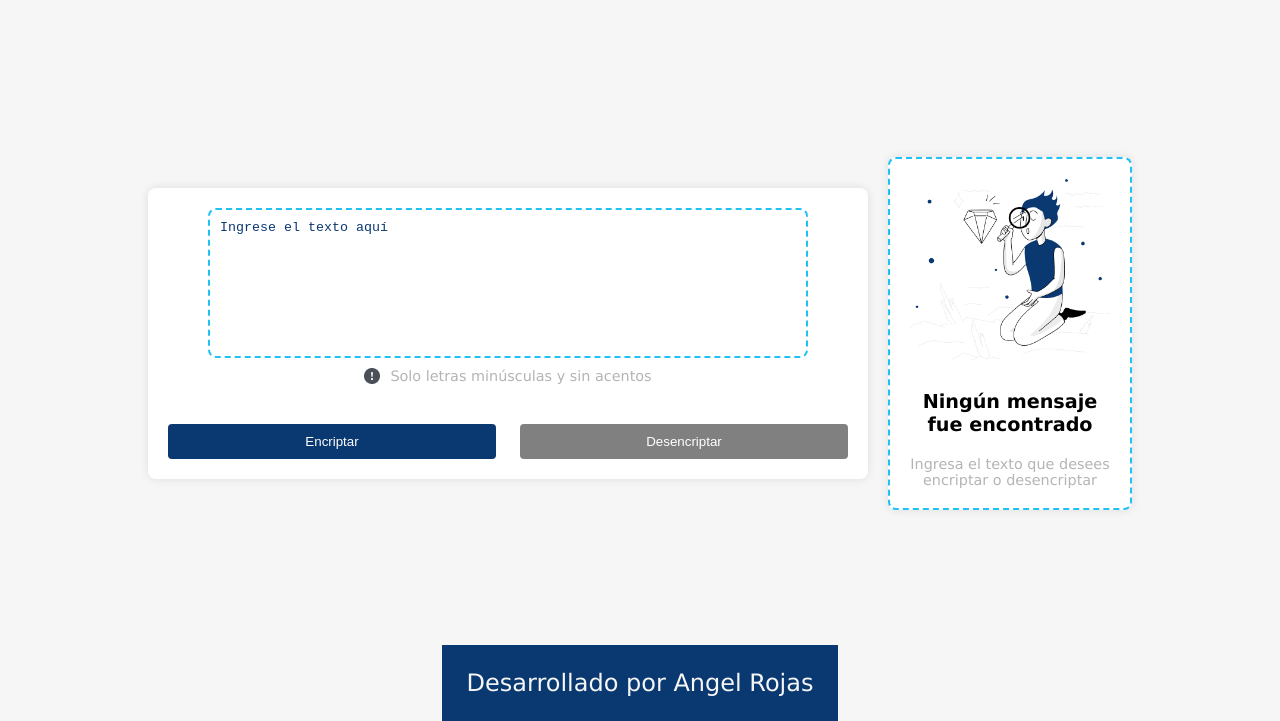
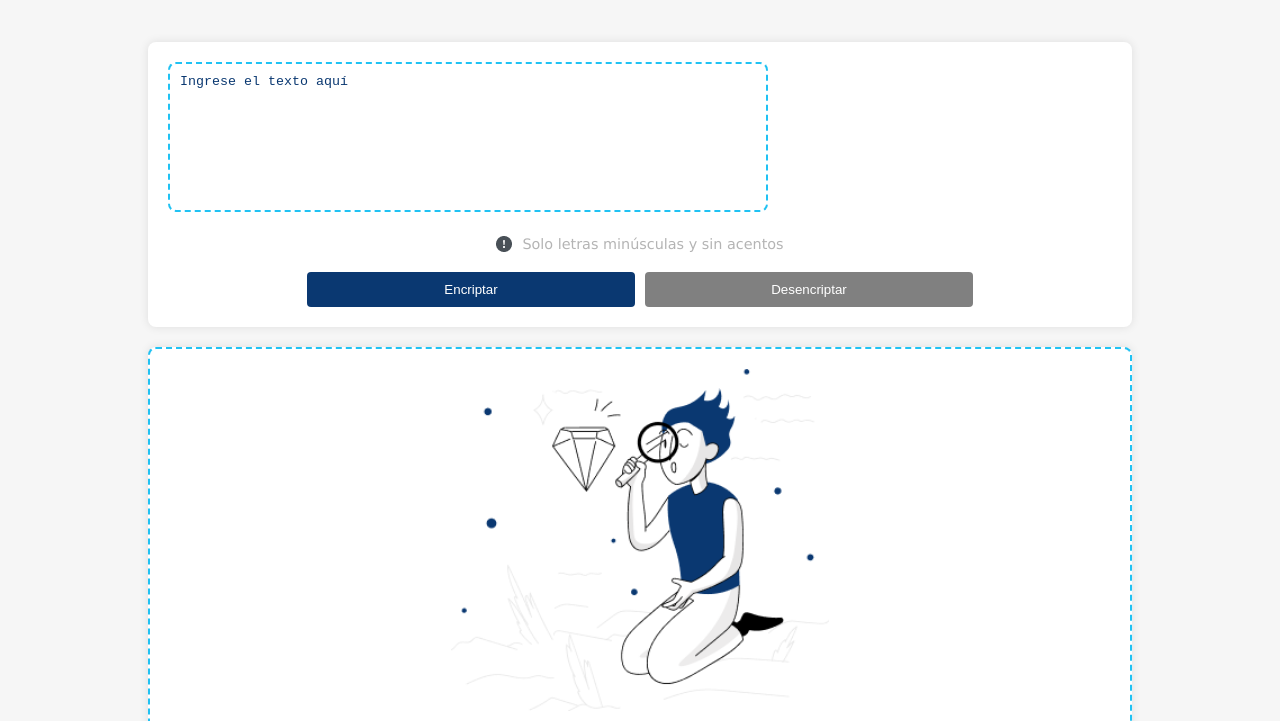
Before and after one commit to Halk190/challenge, a plain HTML site: page index.html in a window 1280 px wide. Shown: the part 79-800 px from the top of the page. Drawn offline with Linux system fonts and the light colour scheme.

Commit message:
revisar antes de subir el desafio

```diff
--- a/app.js
+++ b/app.js
@@ -44,13 +44,13 @@ function copiarTexto() {
     alert('Texto copiado al portapapeles');
 }
 
-// Ajustar el tamaño del textarea automáticamente
 function autoResize(textarea) {
     textarea.style.height = 'auto';
     textarea.style.height = (textarea.scrollHeight) + 'px';
 }
 
-// Agregar el evento input para ajustar el tamaño del textarea automáticamente
-document.getElementById('textConvert').addEventListener('input', function() {
-    autoResize(this);
+// Inicialmente ajusta el tamaño del textarea al placeholder
+document.addEventListener("DOMContentLoaded", function() {
+    const textarea = document.getElementById("textConvert");
+    autoResize(textarea);
 });
--- a/index.html
+++ b/index.html
@@ -12,7 +12,10 @@
     </header>
     <main class="container_main">
         <div class="container_input">
+            <div class="container_textarea">
                 <textarea id="textConvert" class="text_to_convert" placeholder="Ingrese el texto aquí" oninput="autoResize(this)"></textarea>
+            </div>
+            <div class="container_zone_buttons">
                 <div class="text_alert">
                     <img src="assets/alert.png">
                     <p>Solo letras minúsculas y sin acentos</p>
@@ -20,6 +23,7 @@
                 <div class="container_buttons">
                     <button onclick="encriptar()" class="button_encrypt">Encriptar</button>
                     <button onclick="desencriptar()" class="button_decrypt">Desencriptar</button>
+                </div>
             </div>
         </div>
         <div class="container_output">
--- a/style.css
+++ b/style.css
@@ -2,7 +2,7 @@
     --color-primary: #f6f6f6;
     --color-secondary: #000000;
     --color-tertiary: #0A3871;
-    --color-border: #20c2f3; /* Añadido */
+    --color-border: #20c2f3;
 }
 
 * {
@@ -43,27 +43,24 @@ body {
     padding: 20px;
 }
 
-.container_input, .container_output {
+.container_input {
     background-color: white;
     padding: 20px;
     border-radius: 8px;
     box-shadow: 0 0 10px rgba(0, 0, 0, 0.1);
     width: 100%;
-    /*border: 2px dashed var(--color-border); /* Añadido */
 }
-.container_output{
+
+.container_output {
     background-color: white;
     padding: 20px;
     border-radius: 8px;
     box-shadow: 0 0 10px rgba(0, 0, 0, 0.1);
     width: 100%;
-    border: 2px dashed var(--color-border); /* Añadido */
+    border: 2px dashed var(--color-border);
 }
 
-.container_input {
-    display: flex;
-    flex-direction: column;
-    align-items: center;
+.container_textarea {
     margin-bottom: 20px;
 }
 
@@ -73,14 +70,13 @@ body {
     height: auto;
     min-height: 150px;
     padding: 10px;
-    margin-bottom: 10px;
-    border: 2px dashed var(--color-border); /* Añadido */
-    border-radius: 8px; /* Añadido */
+    border: 2px dashed var(--color-border);
+    border-radius: 8px;
     resize: none;
     overflow: hidden;
+    box-sizing: border-box;
 }
 
-/* Cambiar el color del placeholder */
 .text_to_convert::placeholder {
     color: var(--color-tertiary);
 }
@@ -94,10 +90,16 @@ body {
     color: #55555571;
 }
 
+.container_zone_buttons {
+    display: flex;
+    flex-direction: column;
+    align-items: center;
+    width: 100%;
+}
+
 .container_buttons {
     display: flex;
     gap: 10px;
-    margin-top: 669px;
     width: 100%;
     justify-content: center;
 }
@@ -175,8 +177,8 @@ body {
     display: block;
 }
 
-/* Estilos responsivos */
-@media (min-width: 768px) {
+
+@media (max-width: 800px) {
     .container_main {
         flex-direction: row;
         justify-content: space-between;
```
Lines whose indentation alone changed are shown as unchanged.
